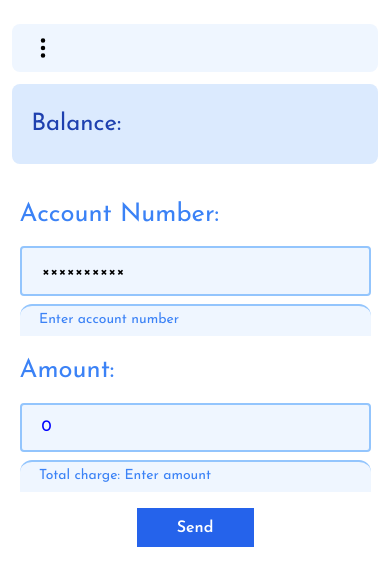
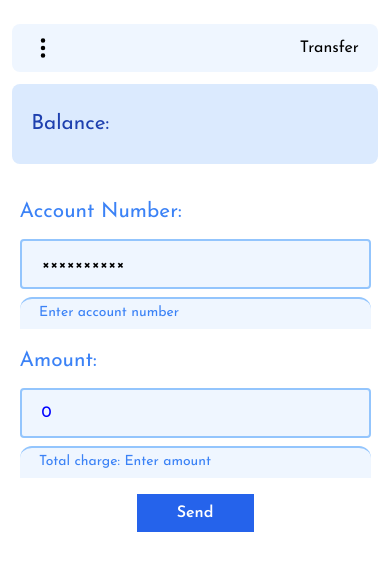
Before and after one commit to Lord-Tender/Bank-App-VTU-System-, a React (Vite) app in the folder front end/: page /user/dashboard/transfer in a window 390 px wide. Shown: the top 586 px of the page. Built offline with nearby package versions, Linux system fonts and the light colour scheme; no server answers; sample sign-in values are in the browser's storage.

Commit message:
Transaction page small screen adjuisted

```diff
--- a/front end/src/Pages/Transaction.jsx
+++ b/front end/src/Pages/Transaction.jsx
@@ -5,6 +5,7 @@ import axios from 'axios'
 import { FaHospitalUser, FaMoneyBillTransfer } from 'react-icons/fa6'
 import { TbRecharging } from 'react-icons/tb'
 import { MdOutlineDataSaverOn } from 'react-icons/md'
+import { BsThreeDotsVertical } from 'react-icons/bs'
 
 const Transaction = () => {
     const [user, setuser] = useState("")
@@ -134,6 +135,10 @@ const Transaction = () => {
                 {/* MAin body */}
 
                 <div className='w-full lg:w-[60%] md:w-[60%] h-screen bg-gray-100 static lg:absolute px-7 sm:px-3 md:fixed left-[20%] ' style={{ fontFamily: '"Josefin Sans", sans-serif' }}>
+                    <div className=' md:hidden lg:hidden bg-blue-200 rounded-lg h-12 mt-6 px-[5%] flex justify-between items-center'>
+                        <div className='text-[1.5em] ' onClick={()=>{document.getElementById('sidebar').style.display = "block"}}><BsThreeDotsVertical /></div>
+                        <h1>Transaction</h1>
+                    </div>
 
                     {/* Search Transactions */}
 
--- a/front end/src/Pages/Transfer.jsx
+++ b/front end/src/Pages/Transfer.jsx
@@ -130,21 +130,21 @@ const Transfer = () => {
                 <div className='w-full lg:w-[60%] md:w-[60%] static lg:absolute  md:fixed left-[20%] ' style={{ fontFamily: '"Josefin Sans", sans-serif' }}>
                     <div className=' md:hidden lg:hidden bg-blue-50 rounded-lg mx-[3%] h-12 mt-6 px-[5%] flex justify-between items-center'>
                         <div className='text-[1.5em] ' onClick={showSidebar}><BsThreeDotsVertical /></div>
-
+                        <h1>Transfer</h1>
                     </div>
 
-                    <div className='bg-blue-100 rounded-lg mx-[3%] h-20 mt-3 md:mt-6 lg:mt-6 px-[5%] flex justify-between text-[1.5em] md:text-[2em] lg:text-[2em] items-center text-blue-800 mb-8'>
+                    <div className='bg-blue-100 rounded-lg mx-[3%] h-20 mt-3 md:mt-6 lg:mt-6 px-[5%] flex justify-between sm:text-[1.3em]  md:text-[2em] lg:text-[2em] items-center text-blue-800 mb-8'>
                         <p>Balance:</p>
                         <p>{userBal}</p>
                     </div>
 
                     <div className=''>
-                        <label htmlFor="accountNo" className='text-[1.6em] ms-[5%] text-blue-500 '>Account Number:</label>
+                        <label htmlFor="accountNo" className='text-[1.6em] sm:text-[1.3em] ms-[5%] text-blue-500 '>Account Number:</label>
                         <input type="number" id='accountNo' placeholder='××××××××××' onChange={getReceiver}
                             className='transaccountNo w-[90%] ms-[5%] mt-3 rounded h-[3.1rem] bg-blue-50 px-5 border-2 border-blue-300 focus:border-blue-500 focus:outline-none' />
                         <div className='bg-blue-50 border-t-2 w-[90%] ms-[5%] h-[2.3em] mt-2 border-t-blue-300 rounded-t-xl mb-4 px-[5%] text-sm py-1 text-blue-500'>{mgs}</div>
 
-                        <label htmlFor="accountNo" className='text-[1.6em] ms-[5%] text-blue-500 '>Amount:</label>
+                        <label htmlFor="accountNo" className='text-[1.6em] sm:text-[1.3em]  ms-[5%] text-blue-500 '>Amount:</label>
                         <input type="number" id='amount' placeholder='0' onChange={transacValidator}
                             className='transAmount mt-3 w-[90%] ms-[5%] rounded h-[3.1rem] bg-blue-50 px-5 border-2 border-blue-300 focus:border-blue-500 focus:outline-none' />
                         <div className='bg-blue-50 border-t-2 w-[90%] ms-[5%] h-[2.3em] mt-2 border-t-blue-300 rounded-t-xl px-[5%] text-sm py-1 text-blue-500'>Total charge: {mgs2}</div>
```
